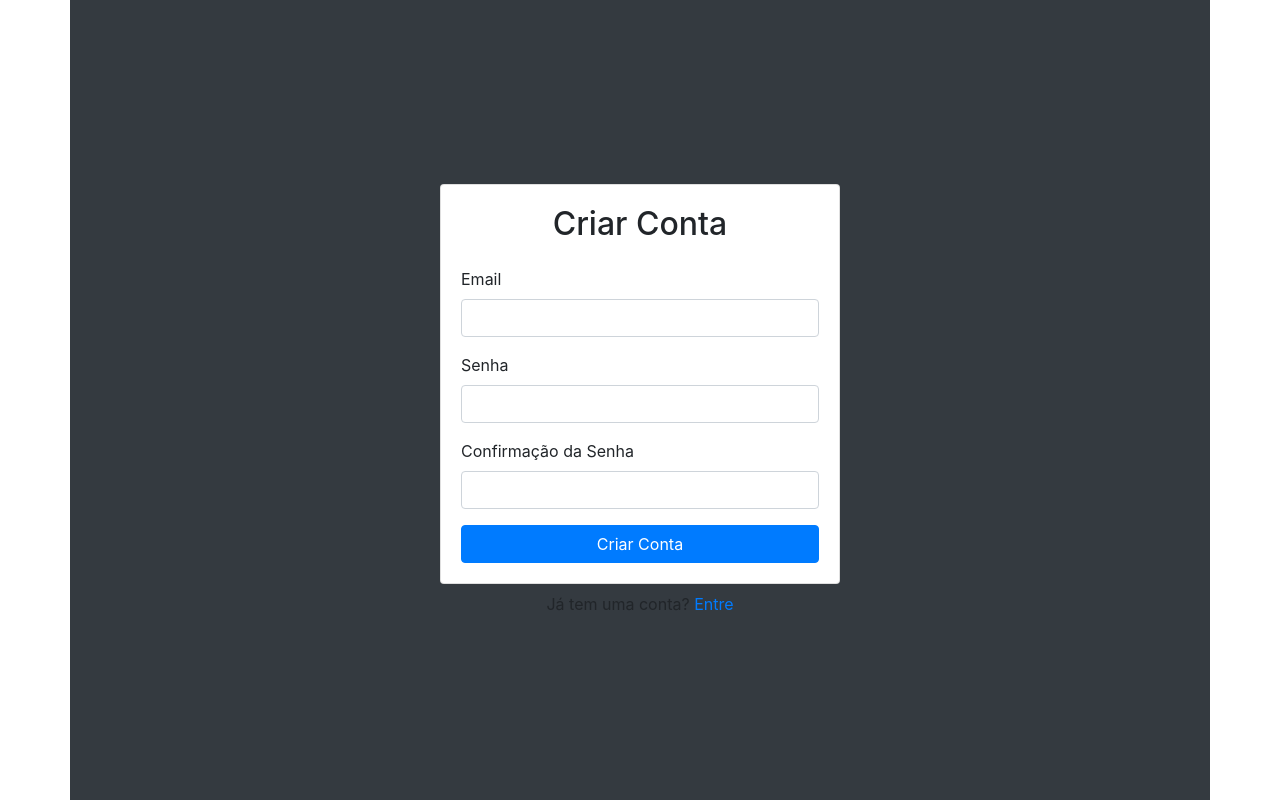
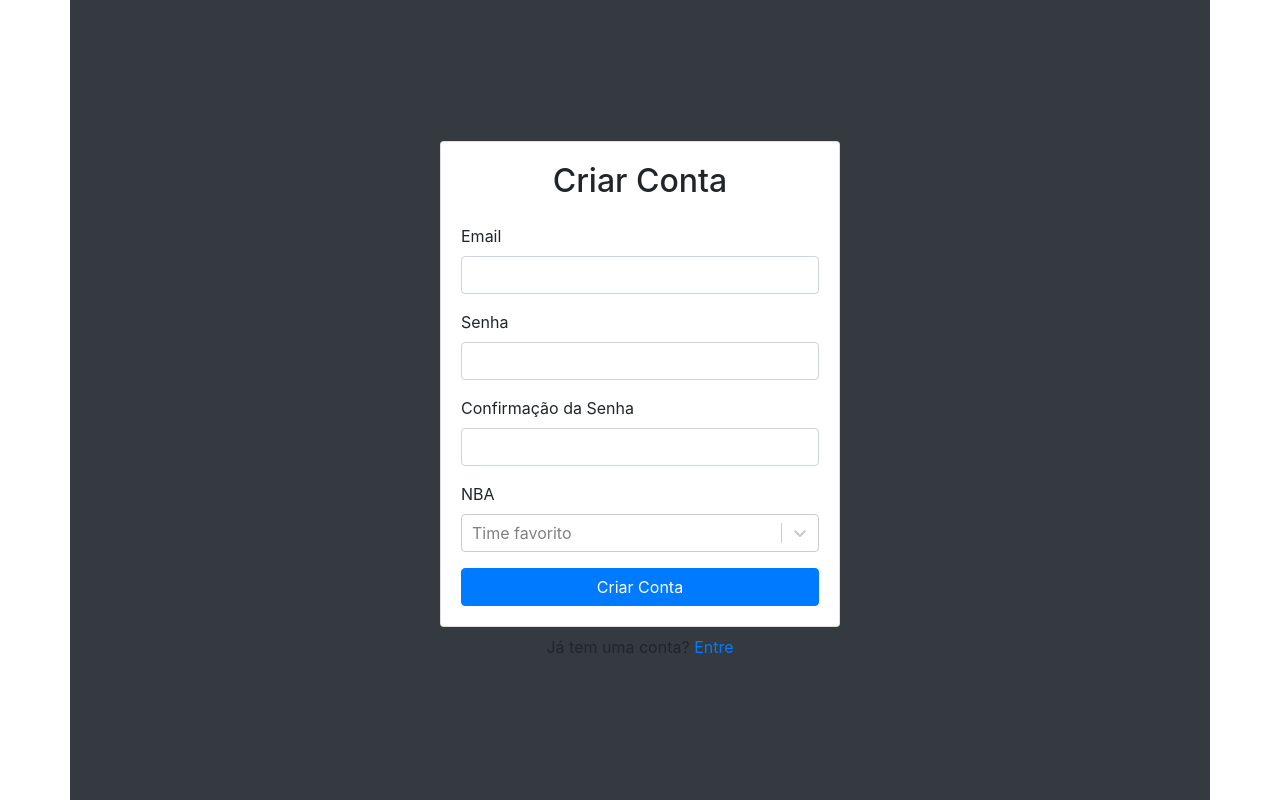
Before and after one commit to marcosvmgil/thunder-sports, a React (Create React App) app: page /signup in a window 1280 px wide. Built offline with nearby package versions, Linux system fonts and the light colour scheme; no server answers.

Commit message:
Select Times NBA

```diff
--- a/src/components/Signup.js
+++ b/src/components/Signup.js
@@ -2,8 +2,8 @@ import React, { useRef, useState } from "react"
 import { Form, Button, Card, Alert, Dropdown } from "react-bootstrap"
 import { useAuth } from "../contexts/AuthContext"
 import { Link, useHistory } from "react-router-dom"
-// import Select from "react-select"
-// import {NBATeams} from "./ComboOptions"
+import Select from "react-select"
+import {NBATeams} from "./ComboOptions"
 
 export default function Signup() {
   const emailRef = useRef()
@@ -13,8 +13,8 @@ export default function Signup() {
   const [error, setError] = useState("")
   const [loading, setLoading] = useState(false)
   const history = useHistory()
-  // const [teamNBA, setTeamNBA] = useState(null)
-  // const [valueTeamNBA, setValueTeamNBA] = useState(null)
+  const [teamNBA, setTeamNBA] = useState("")
+  const [valueTeamNBA, setValueTeamNBA] = useState(null)
   // const drop = ['eu', 'tu'];
 
   async function handleSubmit(e) {
@@ -36,11 +36,9 @@ export default function Signup() {
     setLoading(false)
   }
 
-  // handleNBATeam = selectedOption => {
-  //   setTeamNBA(selectedOption);
-  //   setValueTeamNBA(selectedOption.value);
-  // }
-
+  const handleNBATeam = (e) => {
+    setTeamNBA(e)
+  }
 
   return (
     <>
@@ -60,6 +58,15 @@ export default function Signup() {
             <Form.Group id="password-confirm">
               <Form.Label>Confirmação da Senha</Form.Label>
               <Form.Control type="password" ref={passwordConfirmRef} required />
+            </Form.Group>
+            <Form.Group>
+              <Form.Label>NBA</Form.Label>
+              <Select
+                placeholder="Time favorito"
+                value={teamNBA}
+                onChange={handleNBATeam}
+                options={NBATeams}
+              />
             </Form.Group>
             {/* <Form.Group>
               <Form.Label>NBA</Form.Label>
```
